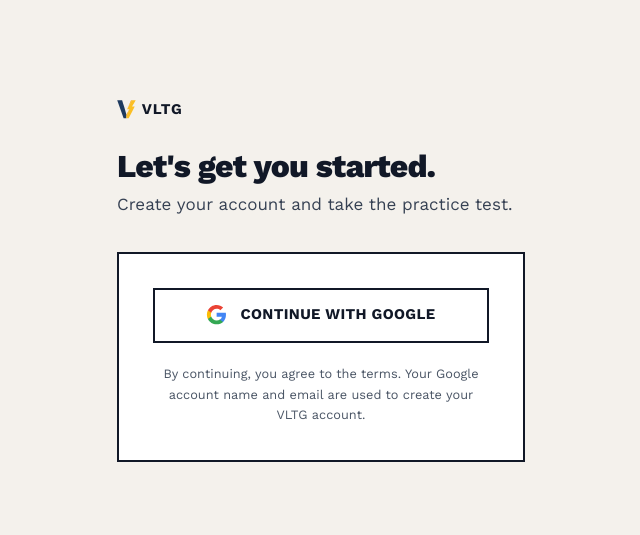
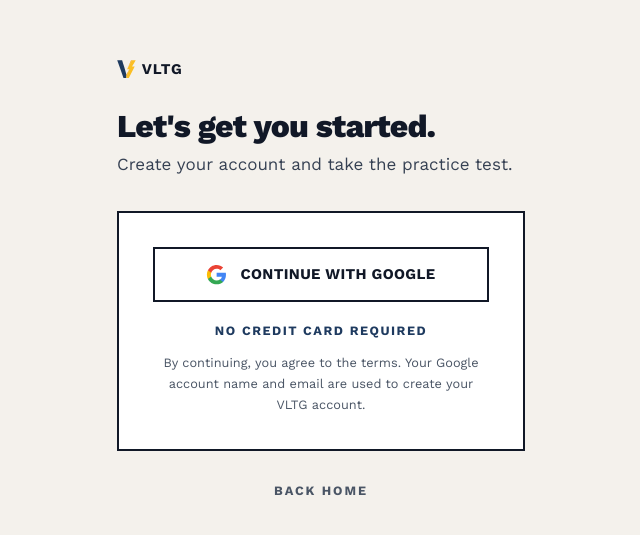
Before and after one commit to bhavjotkhurana/vltg-net, a Next.js app in the folder app/: page /auth/login in a window 1280 px wide. Shown: the part 119-654 px from the top of the page, without its empty margins (319-959 px from the left). Built offline with nearby package versions, Linux system fonts and the light colour scheme.

Commit message:
Login page: add "no credit card required" note and a back-home link
Reassurance line sits under the Google button (the point people worry about
being charged); a plain "Back home" link sits below the card.

Co-Authored-By: Claude Opus 4.8 <noreply@anthropic.com>

```diff
--- a/app/src/app/auth/login/page.tsx
+++ b/app/src/app/auth/login/page.tsx
@@ -59,9 +59,21 @@ function LoginForm() {
             {loading ? "Redirecting…" : "Continue with Google"}
           </button>
 
-          <p className="mt-5 text-center text-xs leading-relaxed text-gray-600">
+          <p className="mt-5 text-center text-xs font-bold uppercase tracking-[0.12em] text-[#1E3A5F]">
+            No credit card required
+          </p>
+          <p className="mt-3 text-center text-xs leading-relaxed text-gray-600">
             By continuing, you agree to the terms. Your Google account name and email are used to create your VLTG account.
           </p>
+        </div>
+
+        <div className="mt-6 text-center">
+          <Link
+            href="/"
+            className="text-xs font-bold uppercase tracking-[0.15em] text-gray-600 transition-colors hover:text-[#111827]"
+          >
+            Back home
+          </Link>
         </div>
       </div>
     </div>
```
